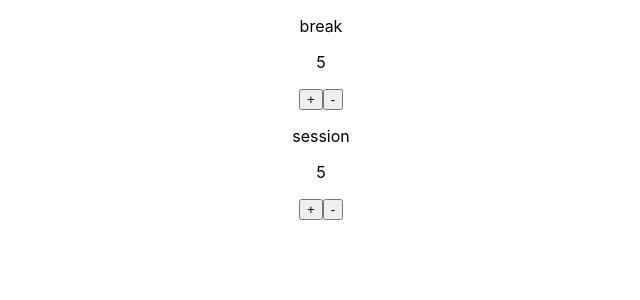
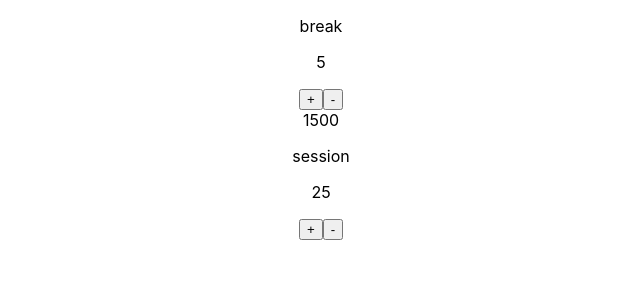
Before and after one commit to heesangs/pomodoro_timer_20, a React (Create React App) app: page / in a window 1280 px wide. Shown: the top 300 px of the page, without its empty margins (319-959 px from the left). Built offline with nearby package versions, Linux system fonts and the light colour scheme.

Commit message:
add_TimeLeft_component

```diff
--- a/src/App.js
+++ b/src/App.js
@@ -1,12 +1,56 @@
 import './App.css';
-import Break from './components/Break'
-import Session from './components/Session'
+import React, {useState} from 'react';
+import Break from './components/Break';
+import TimeLeft from './components/TimeLeft';
+import Session from './components/Session';
+import moment from 'moment';
 
 function App() {
+  const [sessionLength, setSessionLength] = useState(60 * 25);
+  const incrementSessionLengthByOneMinute = () => {
+      setSessionLength(sessionLength + 60);
+  }
+  const decrementSessionLengthByOneMinute = () => {
+      let decrementSessionLength = sessionLength - 60
+      if (decrementSessionLength < 0) {
+          setSessionLength(0);
+      } else {
+          setSessionLength(decrementSessionLength);
+      }
+  }
+  const sessionLengthInMinutes = moment.duration(sessionLength, 's').minutes()
+  //moment.js는 시간이 포함된 데이터를 받아 조작하기 좋다. 별도 공부가 필요하다. ㅜㅜ
+  //moment.duration(timeCount, unitOfTime)
+  //==Session==
+  const [breakLength, setBreakLength] = useState(300);
+  const incrementBreakLengthByOneMinute = () => {
+      setBreakLength(breakLength + 60);
+  }
+  const decrementBreakLengthByOneMinute = () => {
+      let decrementBreakLength = breakLength - 60
+      if (decrementBreakLength < 0) {
+          setBreakLength(0);
+      } else {
+          setBreakLength(decrementBreakLength);
+      }
+  }
+  const breakLengthInMinutes = moment.duration(breakLength, 's').minutes()
+  //==Break==
+
   return (
     <div className="App">
-      <Break />
-      <Session />
+      <Break
+      breakLengthInMinutes={breakLengthInMinutes}
+      incrementBreakLengthByOneMinute={incrementBreakLengthByOneMinute}
+      decrementBreakLengthByOneMinute={decrementBreakLengthByOneMinute}
+      />
+      <TimeLeft
+      sessionLength={sessionLength} />
+      <Session
+      sessionLengthInMinutes={sessionLengthInMinutes}
+      incrementSessionLengthByOneMinute={incrementSessionLengthByOneMinute}
+      decrementSessionLengthByOneMinute={decrementSessionLengthByOneMinute}
+       />
     </div>
   );
 }
--- a/src/components/Break.jsx
+++ b/src/components/Break.jsx
@@ -1,23 +1,11 @@
 import React from 'react';
-import { useState } from 'react';
-import moment from 'moment'
 
-const Break = () => {
-    const [breakLength, setBreakLength] = useState(300);
-    const incrementBreakLengthByOneMinute = () => {
-        setBreakLength(breakLength + 60);
-    }
-    const decrementBreakLengthByOneMinute = () => {
-        let decrementBreakLength = breakLength - 60
-        if (decrementBreakLength < 0) {
-            setBreakLength(0);
-        } else {
-            setBreakLength(decrementBreakLength);
-        }
-    }
-    const breakLengthInMinutes = moment.duration(breakLength,'s').minutes()
-    //moment.js는 시간이 포함된 데이터를 받아 조작하기 좋다. 별도 공부가 필요하다. ㅜㅜ
-    //moment.duration(timeCount, unitOfTime)
+const Break = ({
+    breakLengthInMinutes,
+    incrementBreakLengthByOneMinute,
+    decrementBreakLengthByOneMinute
+}) => {
+
     return (
         <div>
             <p id="break-label">break</p>
--- a/src/components/Session.jsx
+++ b/src/components/Session.jsx
@@ -1,29 +1,12 @@
 import React from 'react';
-import { useState } from 'react';
-import moment from 'moment'
 
-const Session = () => {
-    const [sessionLength, setSessionLength] = useState(300);
-    const incrementSessionLengthByOneMinute = () => {
-        setSessionLength(sessionLength + 60);
-    }
-    const decrementSessionLengthByOneMinute = () => {
-        let decrementSessionLength = sessionLength - 60
-        if (decrementSessionLength < 0) {
-            setSessionLength(0);
-        } else {
-            setSessionLength(decrementSessionLength);
-        }
-    }
-    const sessionLengthInMinutes = moment.duration(sessionLength,'s').minutes()
-    //moment.js는 시간이 포함된 데이터를 받아 조작하기 좋다. 별도 공부가 필요하다. ㅜㅜ
-    //moment.duration(timeCount, unitOfTime)
+const Session = (props) => {
     return (
         <div>
             <p id="session-label">session</p>
-            <p id="session-length">{sessionLengthInMinutes}</p>
-            <button id="session-increment" onClick={incrementSessionLengthByOneMinute}>+</button>
-            <button id="session-decrement" onClick={decrementSessionLengthByOneMinute}>-</button>
+            <p id="session-length">{props.sessionLengthInMinutes}</p>
+            <button id="session-increment" onClick={props.incrementSessionLengthByOneMinute}>+</button>
+            <button id="session-decrement" onClick={props.decrementSessionLengthByOneMinute}>-</button>
         </div>
     )
 }
--- /dev/null
+++ b/src/components/TimeLeft.jsx
@@ -0,0 +1,14 @@
+import React, {useState} from 'react';
+
+const TimeLeft = ({
+    sessionLength
+}) => {
+    const [timeLeft, setTimeLeft] = useState(sessionLength)
+    return(
+        <div>
+            {timeLeft}
+        </div>
+    )
+}
+
+export default TimeLeft;
```
Also changed, not shown: 1 other file (tests, documents, lock files or other folders).
